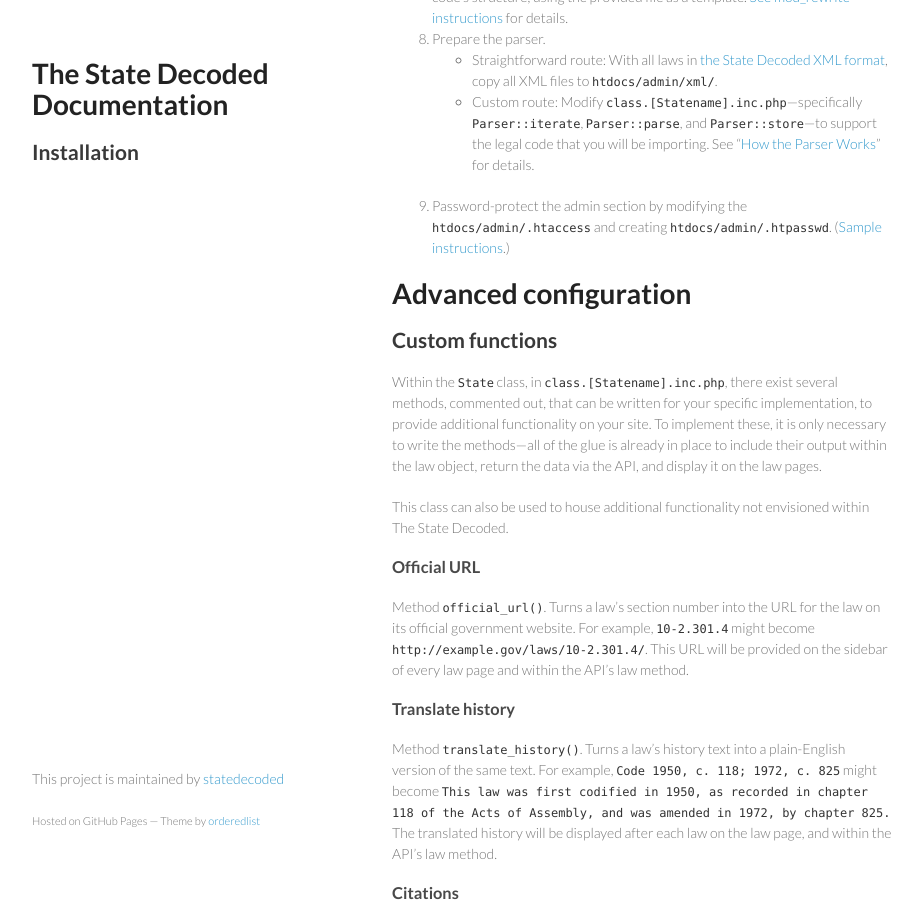
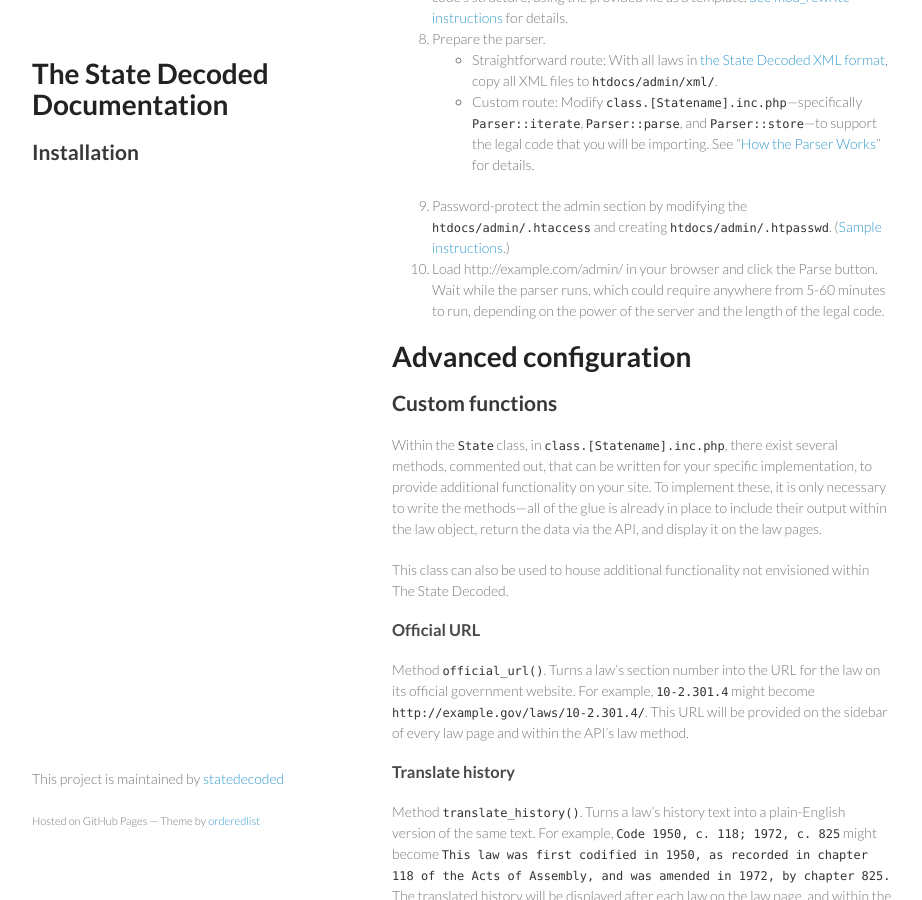
Before and after one commit to statedecoded/documentation, a Jekyll site: the page built from installation.md, in a window 1280 px wide and 900 px high, scrolled down 1009 px. Shown: the whole window, without its empty margins (178-1100 px from the left). Built offline with Jekyll 4.4.1, drawn with Linux system fonts in a browser that asks for light colours.

Commit message:
Father, into your hands I commit my spirit

```diff
--- a/installation.md
+++ b/installation.md
@@ -37,6 +37,7 @@
 	* Straightforward route: With all laws in [the State Decoded XML format](xml-format.html), copy all XML files to `htdocs/admin/xml/`.
 	* Custom route: Modify `class.[Statename].inc.php`—specifically `Parser::iterate`, `Parser::parse`, and `Parser::store`—to support the legal code that you will be importing. See "[How the Parser Works](parser.html)" for details.
 1. Password-protect the admin section by modifying the `htdocs/admin/.htaccess` and creating `htdocs/admin/.htpasswd`. ([Sample instructions](http://www.seas.upenn.edu/cets/answers/auth-htpasswd.html).)
+1. Load http://example.com/admin/ in your browser and click the Parse button. Wait while the parser runs, which could require anywhere from 5-60 minutes to run, depending on the power of the server and the length of the legal code.
 
 
 # Advanced configuration
```
